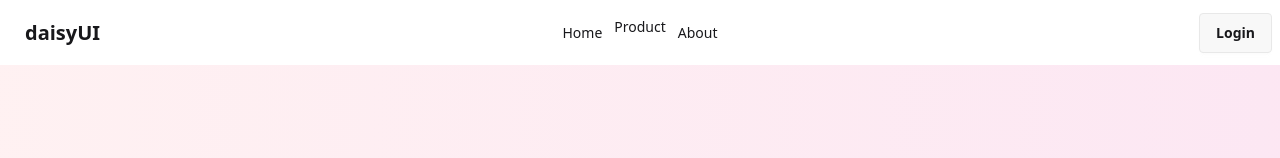
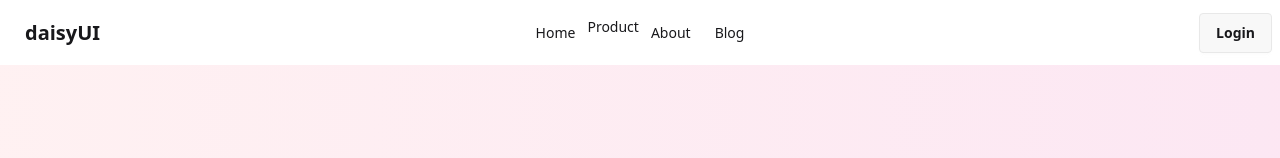
Before and after one commit to ahshasib/nextjs-project, a Next.js app: page / in a window 1280 px wide. Shown: the top 158 px of the page. Built offline with nearby package versions, Linux system fonts and the light colour scheme.

Commit message:
added blog page in navbar

```diff
--- a/src/app/component/Navbar.jsx
+++ b/src/app/component/Navbar.jsx
@@ -32,6 +32,7 @@ const Navbar = () => {
           Product
         </li>
         <li><a>About</a></li>
+        <li><a>Blog</a></li>
       </ul>
     </div>
     <div className="navbar-end">
```
